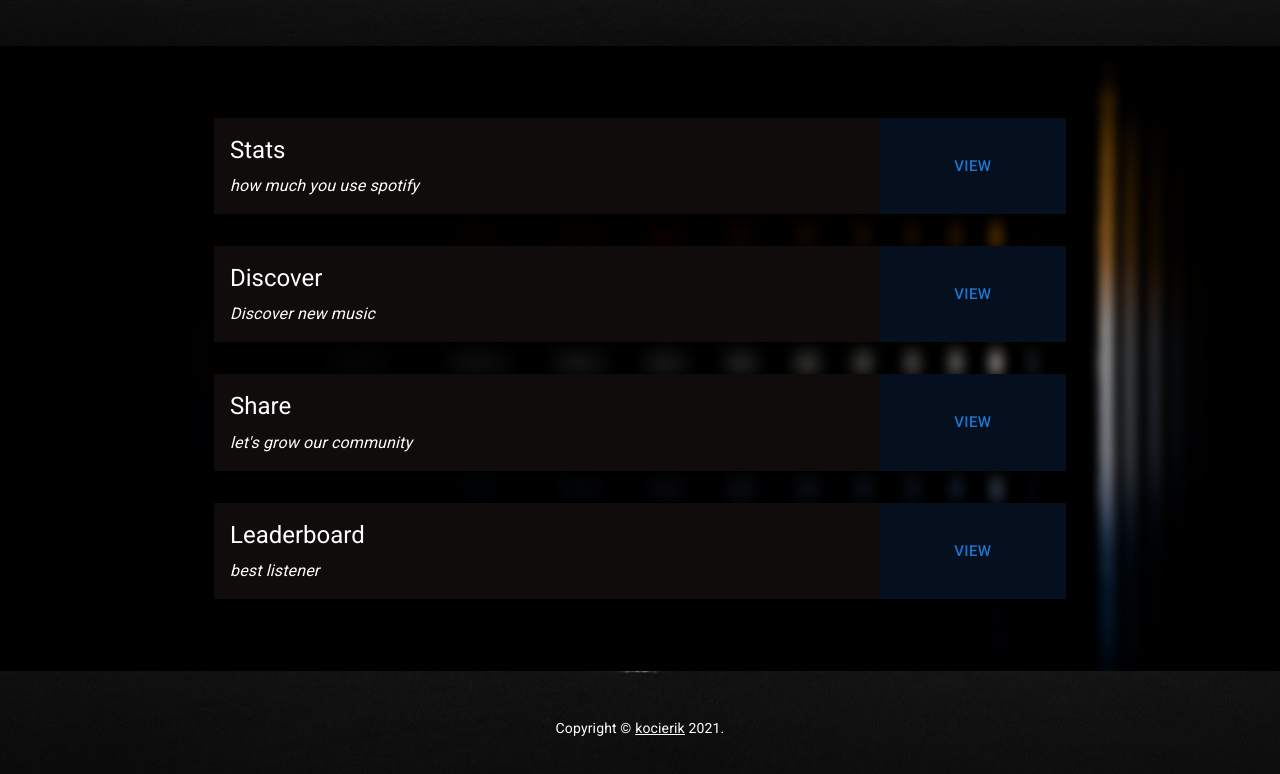
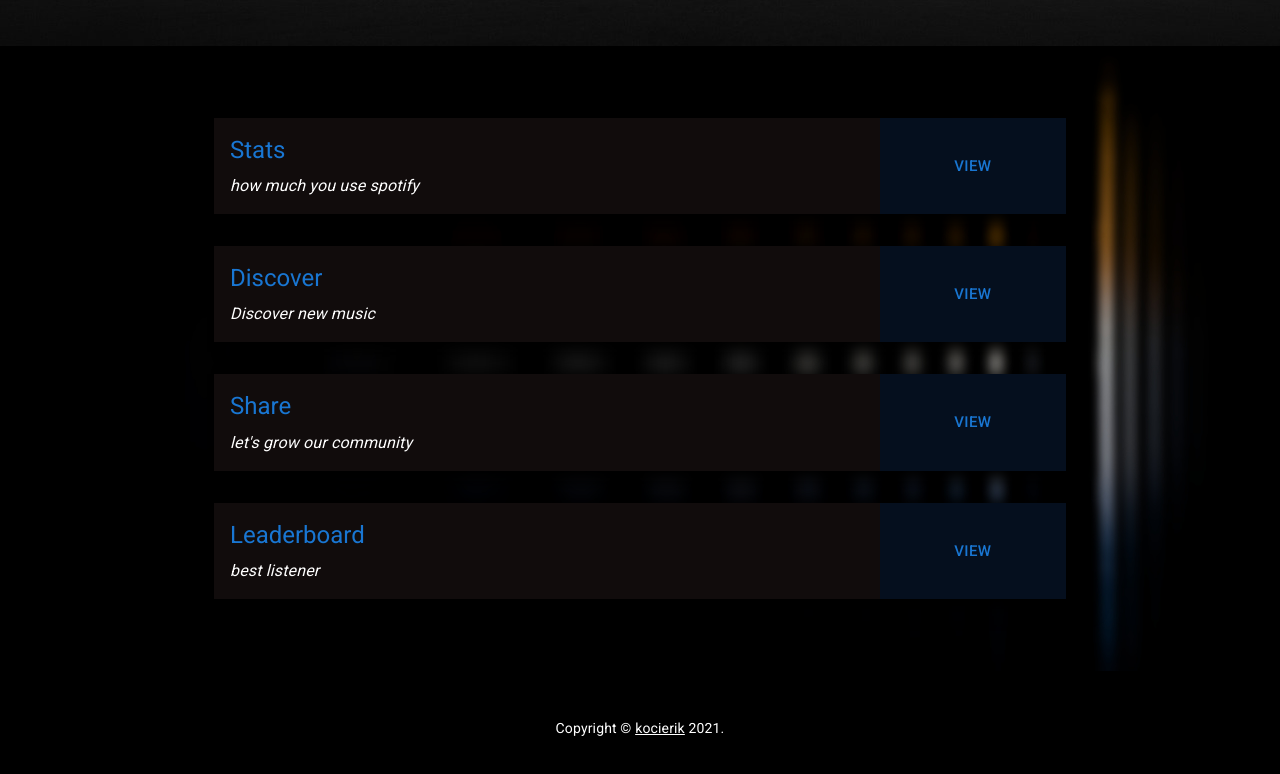
Before and after one commit to kocierik/Wunderlist, a React (Create React App) app: page / in a window 1280 px wide. Shown: the part 684-1458 px from the top of the page. Built offline with nearby package versions, Linux system fonts and the light colour scheme.

Commit message:
chore: add footer scss

```diff
--- a/src/components/footer.js
+++ b/src/components/footer.js
@@ -16,7 +16,7 @@ function footer() {
   return (
     <div>
       <div className="footer">
-        <Box sx={{ p: 5 }} component="footer">
+        <Box sx={{ p: 5, bgcolor: "black" }} component="footer">
           <Typography variant="h6" align="center" color="white" gutterBottom />
           <Typography
             variant="subtitle1"
--- a/src/components/info.js
+++ b/src/components/info.js
@@ -35,7 +35,12 @@ function info() {
                     color: "white",
                   }}
                 >
-                  <Typography gutterBottom variant="h5" component="h2">
+                  <Typography
+                    gutterBottom
+                    variant="h5"
+                    component="h2"
+                    color="#1976d2"
+                  >
                     {card.title}
                   </Typography>
                   <Typography sx={{ fontStyle: "italic" }}>
--- /dev/null
+++ b/src/style/footer.scss
@@ -0,0 +1,4 @@
+.footer{
+  display: flex;
+  flex: 1 0 auto;
+}
```
